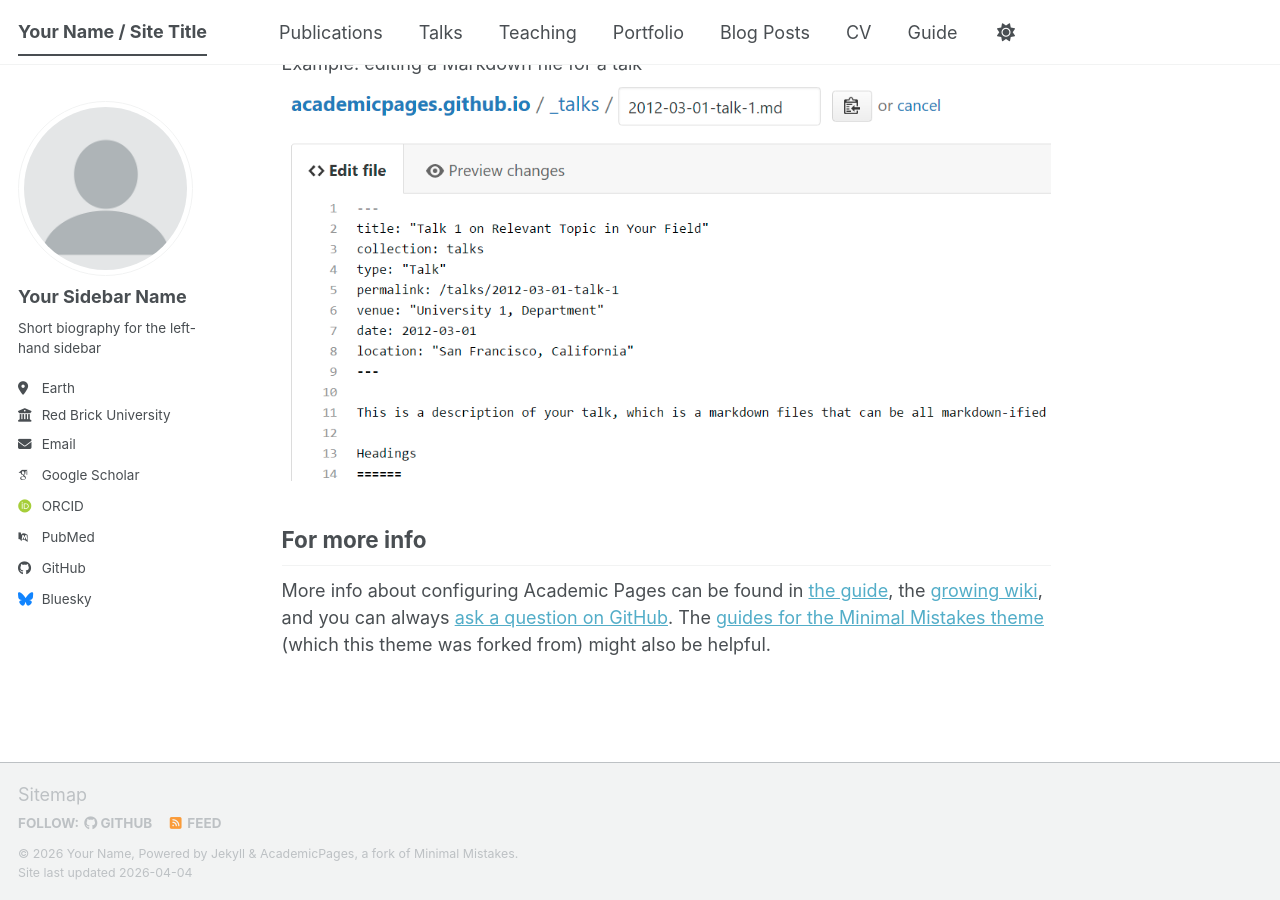
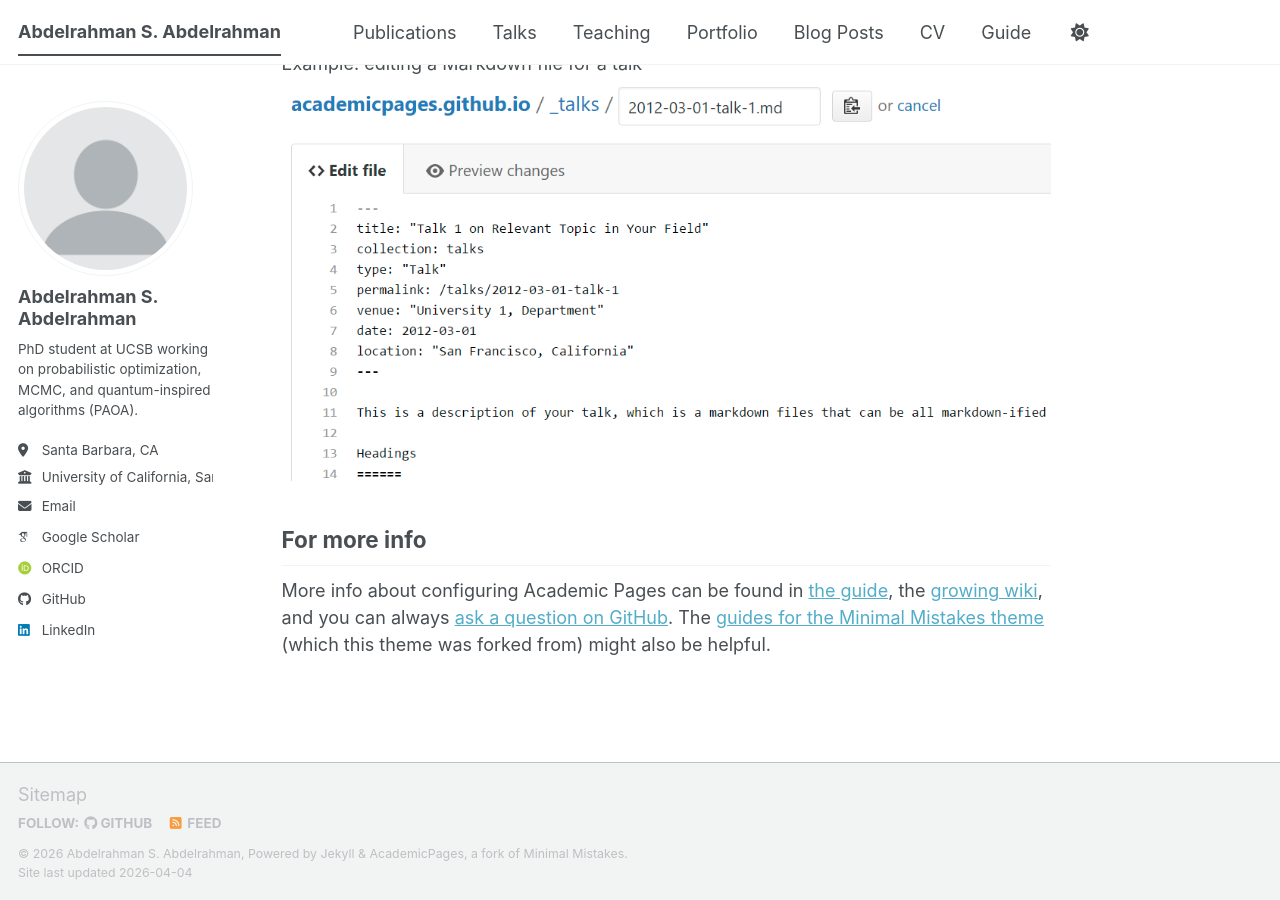
Before and after one commit to abdelrahmanseed/abdelrahmanseed.github.io, a Jekyll site: the page built from _pages/about.md, in a window 1280 px wide and 900 px high, scrolled down 2720 px. Built offline with Jekyll 4.4.1, drawn with Linux system fonts in a browser that asks for light colours; some web fonts are replaced; a script bundle is joined from its source files by our own code; library files that are not in the unit come from our copies.

Commit message:
Update site config

```diff
--- a/_config.yml
+++ b/_config.yml
@@ -9,14 +9,14 @@
 # Basic Site Settings
 locale                   : "en-US"
 site_theme               : "default" # The available themes options are "default", "air", "sunrise", "mint", "dirt" and "contrast"
-title                    : "Your Name / Site Title"
+title                    : "Abdelrahman S. Abdelrahman"
 title_separator          : "-"
-name                     : &name "Your Name"
-description              : &description "Your Name's academic portfolio"   # Update this with a general description of your site, this is the default if not overridden by a page
-url                      : https://academicpages.github.io # The base hostname & protocol for your site e.g. "https://[your GitHub username].github.io",
+name                     : &name "Abdelrahman S. Abdelrahman"
+description              : &description "PhD Student, Machine Intelligence — Probabilistic Optimization & MCMC"   # Update this with a general description of your site, this is the default if not overridden by a page
+url                      : https://abdelrahmanseed.github.io # The base hostname & protocol for your site e.g. "https://[your GitHub username].github.io",
                                                            # or if you already have some other page hosted on Github then use "https://[your GitHub username].github.io/[Your Repo Name]"
 baseurl                  : "" # the subpath of your site, e.g. "/blog"
-repository               : "academicpages/academicpages.github.io"
+repository               : "abdelrahmanseed/abdelrahmanseed.github.io"
 
 # Site Author - The following control what appear as part of the author content on the side bar.
 #               If a field is blank the icon and link will not appear, otherwise it will be shown.
@@ -24,63 +24,63 @@ repository               : "academicpages/academicpages.github.io"
 author:
   # Biographic information
   avatar           : "profile.png"
-  name             : "Your Sidebar Name"
-  pronouns         : # example: "she/her"
-  bio              : "Short biography for the left-hand sidebar"
-  location         : "Earth"
-  employer         : "Red Brick University"
-  uri              : # URL
-  email            : "none@example.org"
+  name             : "Abdelrahman S. Abdelrahman"
+  # pronouns         : # example: "she/her"
+  bio              : "PhD student at UCSB working on probabilistic optimization, MCMC, and quantum-inspired algorithms (PAOA)."
+  location         : "Santa Barbara, CA"
+  employer         : "University of California, Santa Barbara"
+  # uri              : # URL
+  email            : "abdelrahman@ucsb.edu"
 
   # Academic websites
-  academia         : # URL
-  arxiv            : # URL - Update with the correct link to your profile
-  googlescholar    : "https://scholar.google.com/citations?user=PS_CX0AAAAAJ"
-  inspire-hep      : # URL
-  impactstory      : # URL
-  orcid            : "https://orcid.org/yourorcidurl"
-  semantic         : # URL
-  ssrn             : # URL
-  pubmed           : "https://www.ncbi.nlm.nih.gov/pubmed/?term=john+snow"
-  researchgate     : # URL
-  scopus           : # URL
-  zotero           : # URL
+  # academia         : # URL
+  # arxiv            : # URL - Update with the correct link to your profile
+  googlescholar    : "https://scholar.google.com/citations?user=PNZvVskAAAAJ&hl=en"
+  # inspire-hep      : # URL
+  # impactstory      : # URL
+  orcid            : "https://orcid.org/0009-0009-2231-9884"
+  # semantic         : # URL
+  # ssrn             : # URL
+  # pubmed           :
+  # researchgate     : # URL
+  # scopus           : # URL
+  # zotero           : # URL
 
 
   # Repositories and software development
   bitbucket        : # Username - Update with your username on the site
   codepen          : # Username
   dribbble         : # Username
-  github           : "academicpages"
+  github           : "abdelrahmanseed"
   kaggle           : # Username
   stackoverflow    : # User number or user number and name (i.e., use "1" or "1/jeff-atwood")
 
   # Social media
-  artstation       : # Username
-  bluesky          : "bsky.app" # Replace this with you Bluesky username
-  facebook         : # Username
-  flickr           : # Username
-  foursquare       : # Username
-  goodreads        : # Username
-  google_plus      : # Username
-  keybase          : # Username
-  instagram        : # Username
-  lastfm           : # Username
-  linkedin         : # Username
-  mastodon         : # URL
-  medium           : # URL
-  pinterest        : # Username
-  soundcloud       : # Username
-  steam            : # Username
-  telegram         : # URL
-  tumblr           : # Username
-  twitter          : # Username for X / Twitter
-  vine             : # Username
-  weibo            : # Username
-  wikipedia        : # Username
-  xing             : # Username
-  youtube          : # Username
-  zhihu            : # Username
+  # artstation       : # Username
+  # bluesky          : "bsky.app" # Replace this with you Bluesky username
+  # facebook         : # Username
+  # flickr           : # Username
+  # foursquare       : # Username
+  # goodreads        : # Username
+  # google_plus      : # Username
+  # keybase          : # Username
+  # instagram        : # Username
+  # lastfm           : # Username
+  linkedin         : "https://www.linkedin.com/in/abdelrahman-seed/"
+  # mastodon         : # URL
+  # medium           : # URL
+  # pinterest        : # Username
+  # soundcloud       : # Username
+  # steam            : # Username
+  # telegram         : # URL
+  # tumblr           : # Username
+  # twitter          : # Username for X / Twitter
+  # vine             : # Username
+  # weibo            : # Username
+  # wikipedia        : # Username
+  # xing             : # Username
+  # youtube          : # Username
+  # zhihu            : # Username
 
 # Publication Category - The following the list of publication categories and their headings
 publication_category:
```
